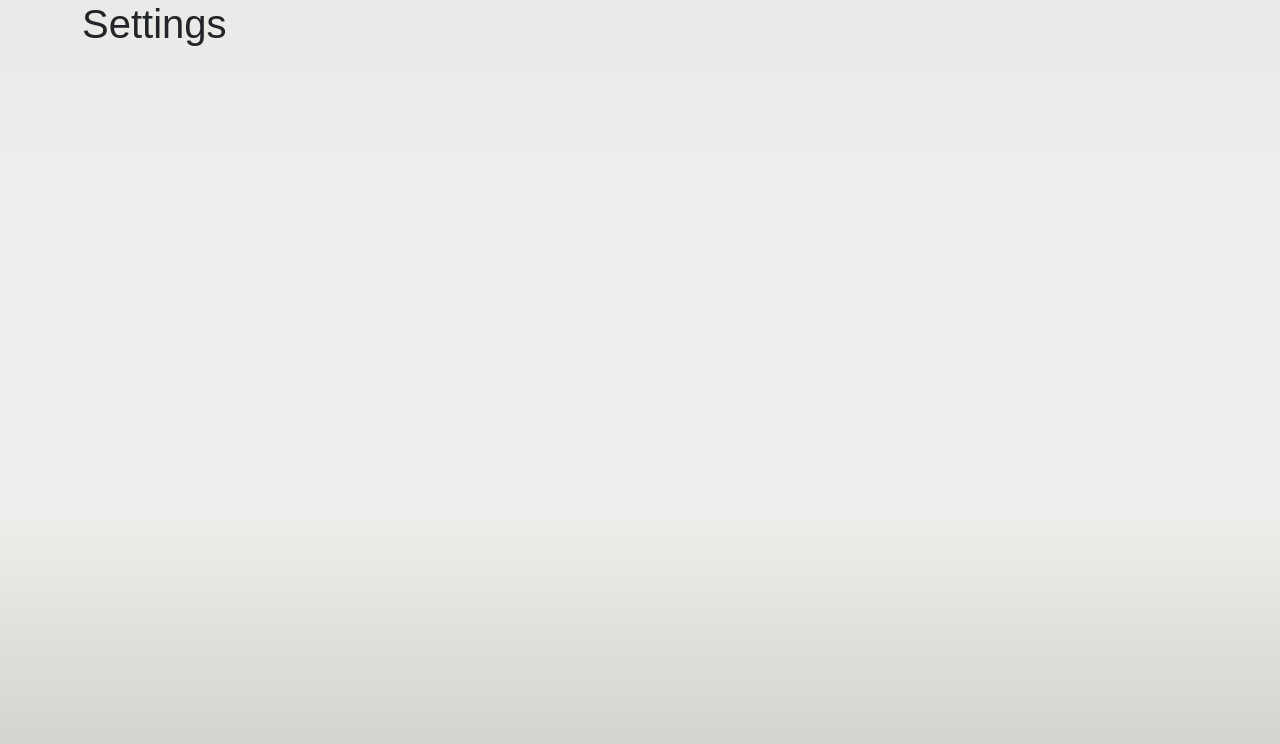
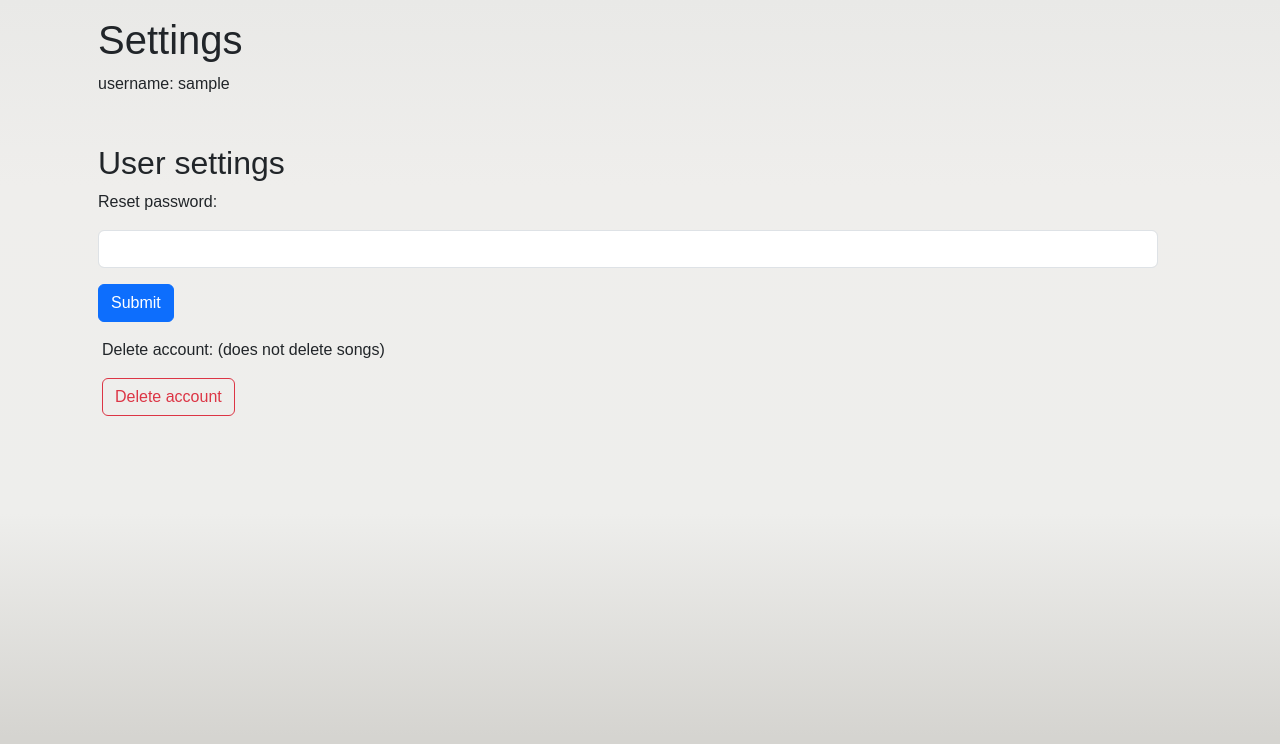
Before and after one commit to JohkuF/music-webapp, a Flask app: template src/templates/settings.html in a window 1280 px wide. Shown: the part 56-800 px from the top of the page. Run offline with Flask 3, Linux system fonts and the light colour scheme; the template is opened without the code that fills it, so the values that code supplies are empty; the visitor is signed in with stand-in values (Sample User, id 1); some libraries are stand-ins or nearby versions.

Commit message:
Added user deletion and passwors change

```diff
--- a/src/main.py
+++ b/src/main.py
@@ -18,7 +18,7 @@ from .utils import (
     check_login,
     find_new_filename,
     is_admin,
-    is_valid_song_name,
+    is_valid_name,
     log_user,
     set_signup_state,
     set_upload_state,
@@ -152,8 +152,11 @@ def settings():
 
 @app.route("/a", methods=["POST"])
 @check_login
-def admin_commands():
-    if is_admin(db, session["user_id"]):
+def action_commands():
+    print(request.form)
+    if request.form["request_type"] == "admin-command" and is_admin(
+        db, session["user_id"]
+    ):
         if "login-down" in request.form:
             set_signup_state(db, False)
         elif "login-up" in request.form:
@@ -165,7 +168,56 @@ def admin_commands():
 
         return redirect("/settings")
 
-    return json.dumps({"UNAUTHORIZED": True}), 401, {"ContentType": "application/json"}
+    elif request.form["request_type"] == "password_reset":
+        # TODO: reset password
+        try:
+            _new_password = bleach.clean(request.form["password"])
+            hashed_password = generate_password_hash(_new_password)
+            sql = text(
+                """
+                UPDATE users
+                SET password=:hashed_password
+                WHERE username=:username AND id=:user_id"""
+            )
+            db.session.execute(
+                sql,
+                {
+                    "hashed_password": hashed_password,
+                    "username": session["username"],
+                    "user_id": session["user_id"],
+                },
+            )
+            db.session.commit()
+            flash("Password updated", "success")
+            logging.info(log_user(session["username"], "Changed password"))
+
+        except Exception as e:
+            logging.error(log_user(session["username"], e))
+
+        return redirect("/settings")
+
+    elif request.form["request_type"] == "account_delete":
+
+        sql = text(
+            """
+        UPDATE users
+        SET username = '[deleted]',
+            password = '[deleted]'
+        WHERE username = :username AND id = :user_id
+        """
+        )
+
+        db.session.execute(
+            sql, {"username": session["username"], "user_id": session["user_id"]}
+        )
+
+        db.session.commit()
+
+        logging.info(log_user(session["username"], "User deleted"))
+        del session["username"]
+        return redirect("/")
+
+    return redirect("/setting")
 
 
 @app.route("/messages", defaults={"song_id": None}, strict_slashes=False)
@@ -296,7 +348,11 @@ def signup():
     if not get_signup_state(db):
         return "Signup closed by admin"
 
-    username = bleach.clean(request.form["username"])
+    username = bleach.clean(request.form["username"]).strip()
+    if not is_valid_name(username):
+        flash("Username is not valid")
+        return redirect("/")
+
     _password = bleach.clean(request.form["password"])
     hash_pass = generate_password_hash(_password)
 
@@ -438,7 +494,7 @@ def upload_file():
         song_name = bleach.clean(request.form["songName"]).strip()
         song_description = bleach.clean(request.form.get("description", None))
 
-        if not is_valid_song_name(song_name):
+        if not is_valid_name(song_name):
             return "Song name is not valid"
 
         # TODO don't accept empty name
--- a/src/static/messages.js
+++ b/src/static/messages.js
@@ -13,6 +13,9 @@ function sanitize(string) {
 
 async function initMessages(id) {
   // Init songs messages onfocus
+
+  // Check if already inited
+  if (document.getElementById(`messagesContainer-${id}`).innerHTML) return;
 
   try {
     let messages = appData.messages;
--- a/src/templates/index.html
+++ b/src/templates/index.html
@@ -75,7 +75,10 @@
           </div>
         </div>
       </nav>
-      {% include 'login-component.html' %} {% include 'signup-component.html' %}
+      {% with message = get_flashed_messages() %} {% if message %}
+      <h1 class="row justify-content-center bg-warning">{{message[0]}}</h1>
+      {% endif %} {% endwith %} {% include 'login-component.html' %} {% include
+      'signup-component.html' %}
       <div
         class="p-3 mb-2 cool-background1 text-success-emphasis text-center row"
         style="height: 100%"
--- a/src/templates/settings.html
+++ b/src/templates/settings.html
@@ -12,33 +12,89 @@
   <body style="background: white">
     {% if session.username %} {% extends 'base.html' %} {% block content %}
     <div class="container-lg">
+      <div class="row p-3">
         <h1>Settings</h1>
+        <p>username: {{ session.username }}</p>
+      </div>
       {% if is_admin %}
-      <div>
+      <div class="row p-3">
         <h2>Admin settings</h2>
         <div>
-          <p>Singup status: {{ is_signup  }}</p>
+          <p>Singup status: {{ is_signup }}</p>
           <form action="/a" method="post">
-            <button type="submit" name="login-down" class="button btn btn-danger">
+            <button
+              type="submit"
+              name="login-down"
+              class="button btn btn-danger"
+            >
               Shutdown signup
             </button>
-            <button type="submit" name="login-up" class="button btn btn-warning">
+            <input type="hidden" name="request_type" value="admin-command" />
+            <button
+              type="submit"
+              name="login-up"
+              class="button btn btn-warning"
+            >
               Open signup
             </button>
+          </form>
         </div>
         <div>
-            <p>Upload status: {{ is_upload  }}</p>
+          <p>Upload status: {{ is_upload }}</p>
           <form action="/a" method="post">
-              <button type="submit" name="upload-down" class="button btn btn-danger">
+            <button
+              type="submit"
+              name="upload-down"
+              class="button btn btn-danger"
+            >
               Shutdown upload
             </button>
-              <button type="submit" name="upload-up" class="button btn btn-warning">
+            <input type="hidden" name="request_type" value="admin-command" />
+            <button
+              type="submit"
+              name="upload-up"
+              class="button btn btn-warning"
+            >
               Open upload
             </button>
-            </div>
           </form>
         </div>
+      </div>
       {% endif %}
+      <div class="row p-3">
+        <h2>User settings</h2>
+        <p>Reset password:</p>
+        {% with messages = get_flashed_messages(with_categories=True) %}
+        {% if messages %}
+          {% for _, message in messages %}
+          <h1 style="color: green;"> {{message}} </h1>
+          {% endfor %}
+        {% endif %}
+        {% endwith %}
+        <div class="row">
+          <form action="/a" method="POST">
+            <div class="mb-3">
+              <input
+                required
+                name="password"
+                type="password"
+                class="form-control"
+                id="passwordReset"
+              />
+            </div>
+
+            <input type="hidden" name="request_type" value="password_reset" />
+            <button type="submit" class="btn btn-primary">Submit</button>
+          </form>
+        </div>
+        <div class="row p-3">
+          <p>Delete account: (does not delete songs)</p>
+          <form action="/a" method="POST">
+            <input type="hidden" name="request_type" value="account_delete" />
+            <button type="submit" class="btn btn-outline-danger">Delete account</button>
+          </form>
+        </div>
+      </div>
     </div>
     {% endblock %} {% endif %}
   </body>
```
Also changed, not shown: src/utils.py (+6 -3 lines). Lines whose indentation alone changed are shown as unchanged.
